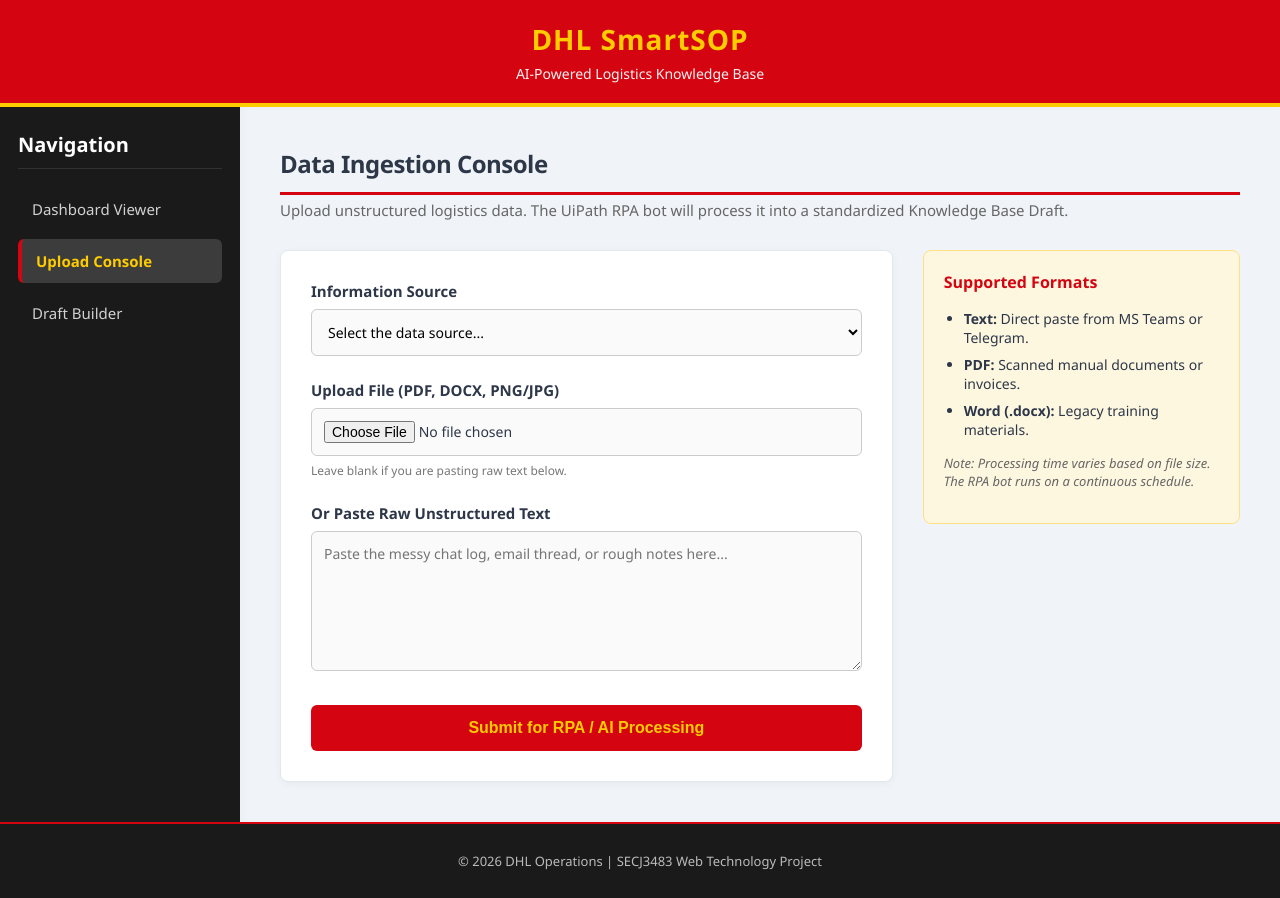
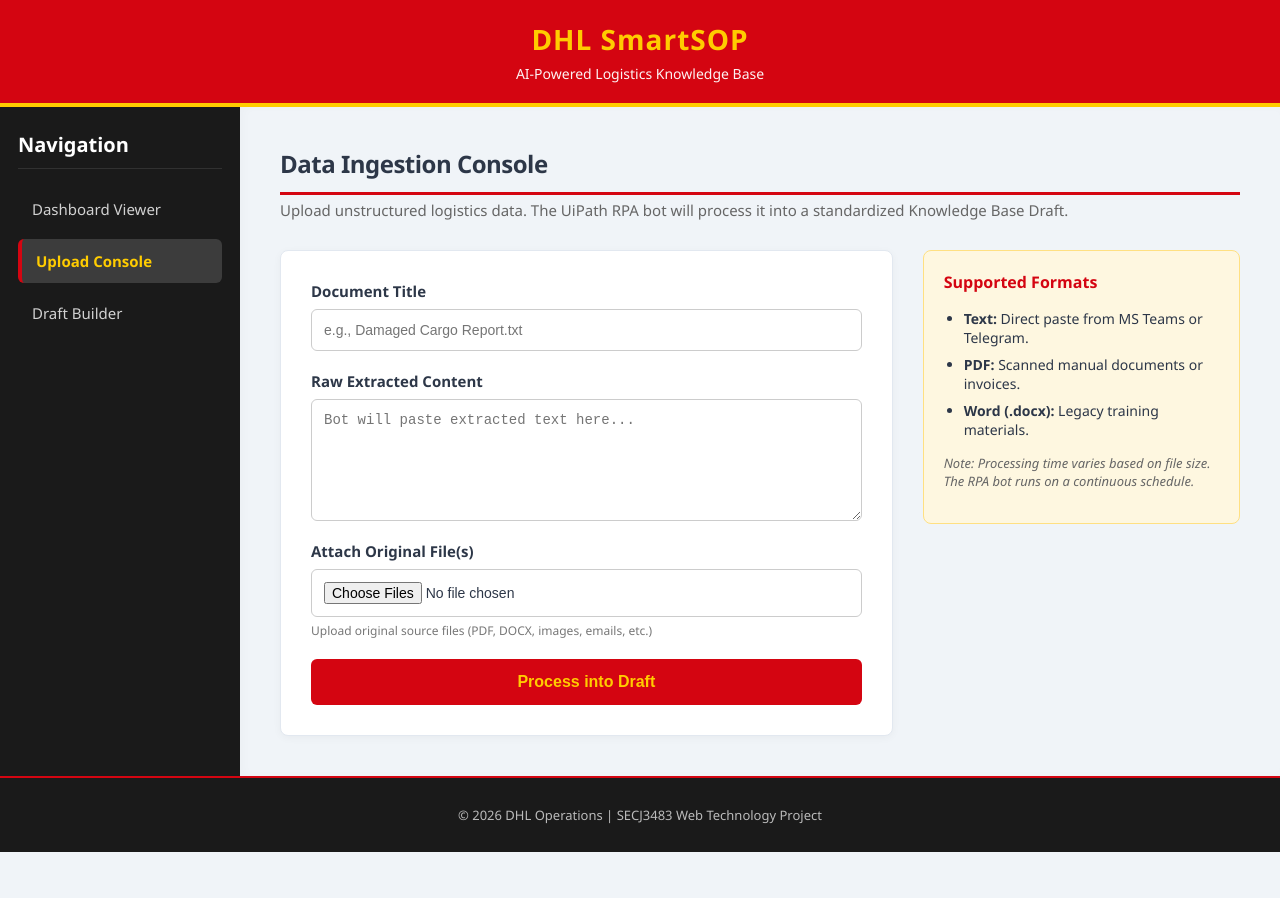
Before and after one commit to shajannatuliman/nexgendhl, a Vue app: page /upload-console in a window 1280 px wide. After the commit the page ends 852 px from the top, so only its background shows below. Built offline with nearby package versions, Linux system fonts and the light colour scheme; data requests are answered from the project's data file.

Commit message:
update the form when upload file

```diff
--- a/db.json
+++ b/db.json
@@ -36,6 +36,20 @@
         "Auto-Generated",
         "Document"
       ]
+    },
+    {
+      "id": "Atd9icYvjgw",
+      "title": "iman",
+      "status": "Draft",
+      "creator": "System RPA Bot",
+      "date": "2026-05-13",
+      "tags": [
+        "Auto-Generated",
+        "Document",
+        "RPA"
+      ],
+      "content": "fsdse",
+      "attachments": []
     }
   ],
   "$schema": "./node_modules/json-server/schema.json"
--- a/src/components/UploadForm.vue
+++ b/src/components/UploadForm.vue
@@ -1,96 +1,126 @@
 <template>
-  <form @submit.prevent="submitUpload" class="upload-form">
+  <!-- Added ref="uploadForm" to safely reset the form -->
+  <form ref="uploadForm" @submit.prevent="submitUpload" class="upload-form">
 
+    <!-- TITLE -->
     <div class="form-group">
-      <label>Information Source</label>
-      <select v-model="sourceType" required>
-        <option value="" disabled>Select the data source...</option>
-        <option value="MS Teams">MS Teams Chat</option>
-        <option value="Telegram">Telegram Message</option>
-        <option value="Email">Email Thread</option>
-        <option value="Document">Manual Document / PPT</option>
-      </select>
+      <label for="doc-title">Document Title</label>
+      <input
+        id="doc-title"
+        type="text"
+        v-model="formData.title"
+        placeholder="e.g., Damaged Cargo Report.txt"
+        required
+      />
     </div>
 
+    <!-- EXTRACTED CONTENT -->
     <div class="form-group">
-      <label>Upload File (PDF, DOCX, PNG/JPG)</label>
-      <input type="file" accept=".pdf, .docx, .png, .jpg" @change="handleFileUpload">
-      <small class="hint">Leave blank if you are pasting raw text below.</small>
-    </div>
-
-    <div class="form-group">
-      <label>Or Paste Raw Unstructured Text</label>
+      <label for="raw-content">Raw Extracted Content</label>
       <textarea
-        v-model="rawText"
+        id="raw-content"
+        v-model="formData.content"
         rows="6"
-        placeholder="Paste the messy chat log, email thread, or rough notes here..."
+        placeholder="Bot will paste extracted text here..."
+        required
       ></textarea>
     </div>
 
-    <button type="submit" class="submit-btn">Submit for RPA / AI Processing</button>
+    <!-- FILE UPLOAD -->
+    <div class="form-group">
+      <label for="file-upload">Attach Original File(s)</label>
+      <input
+        id="file-upload"
+        type="file"
+        multiple
+        accept=".pdf,.docx,.png,.jpg,.jpeg,.txt,.msg"
+        @change="handleFileUpload"
+        class="file-input"
+      />
+      <small class="hint">
+        Upload original source files (PDF, DOCX, images, emails, etc.)
+      </small>
+    </div>
+
+    <!-- SHOW SELECTED FILES -->
+    <div v-if="formData.files.length > 0" class="file-list">
+      <p><b>Selected Files:</b></p>
+      <ul>
+        <li v-for="(file, index) in formData.files" :key="index">
+          {{ file.name }}
+        </li>
+      </ul>
+    </div>
+
+    <!-- SUBMIT -->
+    <button id="btn-submit-draft" type="submit" class="submit-btn">
+      Process into Draft
+    </button>
 
   </form>
 </template>
 
 <script>
 export default {
-  name: 'UploadForm',
-  emits: ['process-upload'],
+  name: "UploadForm",
+  emits: ["process-upload"],
 
   data() {
     return {
-      sourceType: '',
-      rawText: '',
-      fileName: null
-    }
+      formData: {
+        title: "",
+        content: "",
+        files: []
+      }
+    };
   },
 
   methods: {
     handleFileUpload(event) {
-      const file = event.target.files[0];
-      if (file) {
-        this.fileName = file.name;
-      }
+      const files = Array.from(event.target.files);
+      this.formData.files = files;
     },
 
-    submitUpload(event) {
-      // 1. Create a dynamic title based on whether a file was uploaded!
-      let dynamicTitle = `AI Draft generated from ${this.sourceType} data`;
-
-      if (this.fileName) {
-        // If they attached a file, use the file name in the title
-        dynamicTitle = `SOP Draft: Extracted from ${this.fileName}`;
-      } else if (this.rawText) {
-        // Optional: If they just pasted text, add a little snippet of it
-        dynamicTitle = `AI Draft: ${this.rawText.substring(0, 15)}...`;
+    submitUpload() {
+      // Safety validation
+      if (!this.formData.title || !this.formData.content) {
+        alert("Please fill in all required fields");
+        return;
       }
 
-      // 2. Create the mock SOP using our new dynamic title
+      // Build SOP object (RPA-ready structure)
       const newSop = {
-        id: Date.now(),
-        title: dynamicTitle, // <-- Use the smart title here!
+        id: Date.now().toString(),
+        title: this.formData.title,
         status: "Draft",
         creator: "System RPA Bot",
-        date: new Date().toISOString().split('T')[0],
-        tags: ["Auto-Generated", this.sourceType.replace(/\s+/g, '')]
+        date: new Date().toISOString().split("T")[0],
+        tags: ["Auto-Generated", "Document", "RPA"],
+        content: this.formData.content,
+        attachments: this.formData.files.map(file => ({
+          name: file.name,
+          type: file.type,
+          size: file.size
+        }))
       };
 
-      // 3. Emit this new SOP object UP
-      this.$emit('process-upload', newSop);
+      // Send to parent
+      this.$emit("process-upload", newSop);
 
-      // 4. Clear the form
-      this.sourceType = '';
-      this.rawText = '';
-      this.fileName = null;
-      event.target.reset();
+      // Reset form data state
+      this.formData.title = "";
+      this.formData.content = "";
+      this.formData.files = [];
 
-      alert("Raw data submitted successfully! Generating draft SOP...");
+      // Safely reset the actual HTML form (clears the file input)
+      this.$refs.uploadForm.reset();
     }
   }
-}
+};
 </script>
 
 <style scoped>
+/* Your existing CSS remains exactly the same! */
 .upload-form {
   background: white;
   padding: 30px;
@@ -100,7 +130,7 @@
 }
 
 .form-group {
-  margin-bottom: 24px;
+  margin-bottom: 20px;
   display: flex;
   flex-direction: column;
 }
@@ -108,50 +138,48 @@
 label {
   font-weight: 600;
   margin-bottom: 8px;
-  color: var(--text-dark);
   font-size: 15px;
 }
 
-select, input[type="file"], textarea {
+input, textarea {
   padding: 12px;
   border: 1px solid #ccc;
   border-radius: 6px;
-  font-family: inherit;
   font-size: 14px;
-  background-color: #fafafa;
-  transition: border-color 0.2s, box-shadow 0.2s;
+  width: 100%;
 }
 
-select:focus, textarea:focus, input[type="file"]:focus {
+input:focus, textarea:focus {
   outline: none;
-  border-color: var(--dhl-red);
-  background-color: white;
-  box-shadow: 0 0 0 3px rgba(212, 5, 17, 0.1);
+  border-color: #d40511;
 }
 
 .hint {
+  font-size: 12px;
   color: #777;
-  font-size: 12px;
-  margin-top: 6px;
+  margin-top: 5px;
+}
+
+.file-list {
+  background: #f9f9f9;
+  padding: 10px;
+  border-radius: 6px;
+  margin-bottom: 15px;
 }
 
 .submit-btn {
-  background: var(--dhl-red);
-  color: var(--dhl-yellow);
+  background: #d40511;
+  color: #ffcc00;
   border: none;
-  padding: 14px 20px;
+  padding: 14px;
   font-size: 16px;
   font-weight: bold;
   border-radius: 6px;
   cursor: pointer;
   width: 100%;
-  transition: all 0.2s ease;
-  margin-top: 10px;
 }
 
 .submit-btn:hover {
-  background: #b3040e; /* Slightly darker DHL Red on hover */
-  transform: translateY(-1px);
-  box-shadow: 0 4px 8px rgba(212, 5, 17, 0.2);
+  background: #b3040e;
 }
 </style>
--- a/src/views/UploadConsoleView.vue
+++ b/src/views/UploadConsoleView.vue
@@ -1,7 +1,10 @@
 <template>
-  <div class="upload-console-view">
+  <!-- Added an ID here so UiPath can verify the view has loaded -->
+  <div id="upload-console-view" class="upload-console-view">
+
     <div class="page-header">
-      <h2>Data Ingestion Console</h2>
+      <!-- Added an ID here for RPA text validation if needed -->
+      <h2 id="page-title-ingestion">Data Ingestion Console</h2>
       <p>Upload unstructured logistics data. The UiPath RPA bot will process it into a standardized Knowledge Base Draft.</p>
     </div>
 
@@ -13,7 +16,7 @@
       -->
       <UploadForm @process-upload="$emit('add-sop', $event)" />
 
-      <!-- Optional: Add a visual sidebar or instructions area for realism -->
+      <!-- Info Panel -->
       <div class="info-panel">
         <h3>Supported Formats</h3>
         <ul>
@@ -47,7 +50,7 @@
 }
 
 .page-header h2 {
-  color: var(--text-dark);
+  color: var(--text-dark, #333);
   margin-bottom: 5px;
 }
 
@@ -70,8 +73,7 @@
 
 .info-panel {
   flex: 1;
-  background: var(--surface-warm); /* Using a variable from your App.vue if you have it, or fallback */
-  background-color: #fef7e0;
+  background: var(--surface-warm, #fef7e0);
   padding: 20px;
   border-radius: 8px;
   border: 1px solid #ffe082;
@@ -80,7 +82,7 @@
 .info-panel h3 {
   margin-top: 0;
   font-size: 16px;
-  color: var(--dhl-red);
+  color: var(--dhl-red, #d40511);
 }
 
 .info-panel ul {
```
